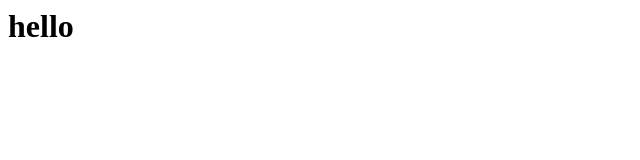
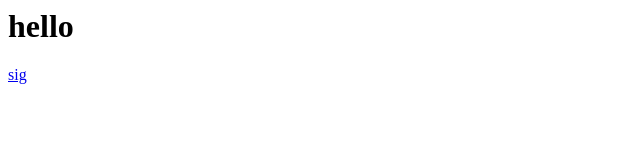
Before and after one commit to Megaureal-Games/Tools, a plain HTML site: page index.html in a window 1280 px wide. Shown: the full height of the page, 0-640 px from the left. Drawn offline with Linux system fonts and the light colour scheme.

Commit message:
Fsb to mp3

```diff
--- a/index.html
+++ b/index.html
@@ -1 +1,2 @@
 <h1>hello</h1>
+<a href="fsb_mp3.html">sig</a>
```
